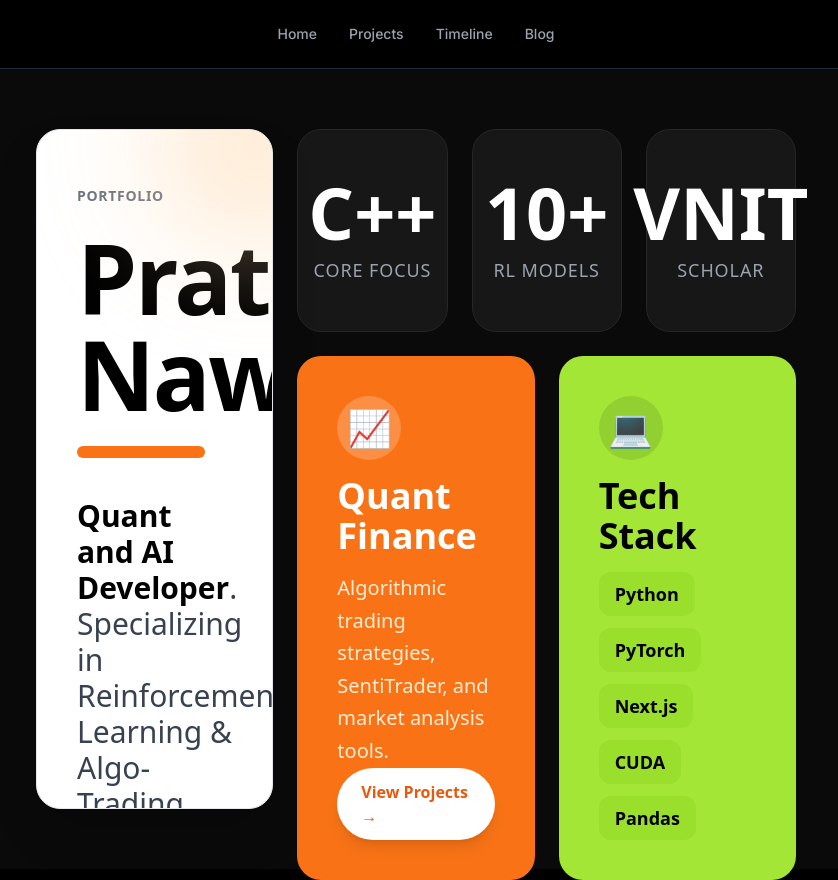
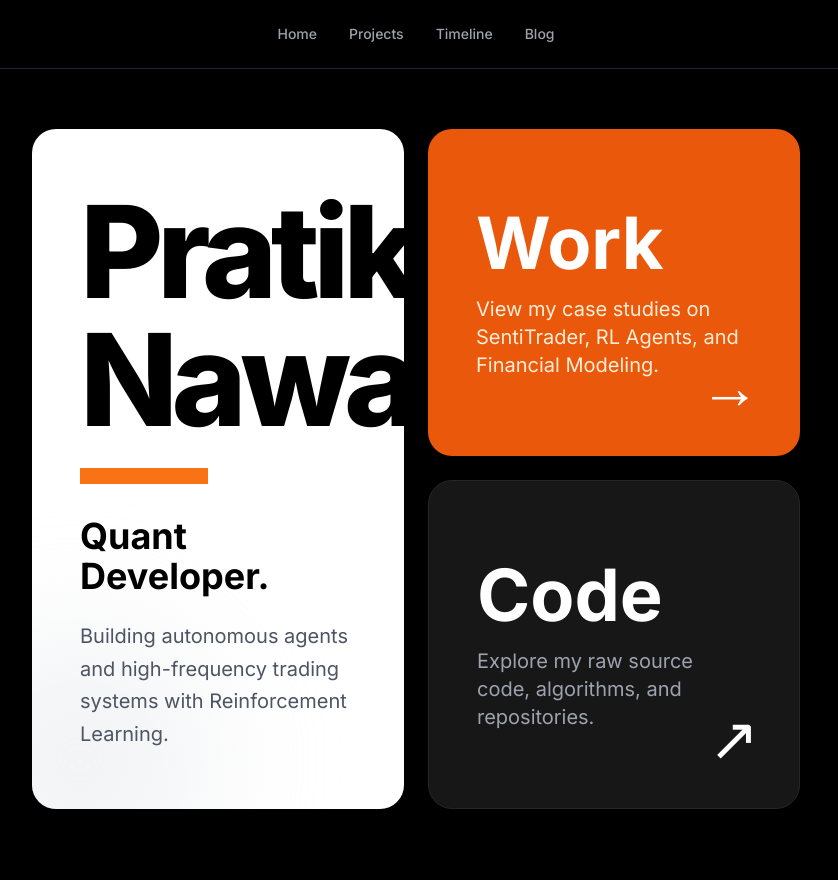
Before and after one commit to pratik-n30/my-portfolio, a Next.js app: page / in a window 1280 px wide. Shown: the whole page, without its empty margins (224-1062 px from the left). Built offline with nearby package versions, Linux system fonts and the light colour scheme.

Commit message:
Bio updated

```diff
--- a/app/page.tsx
+++ b/app/page.tsx
@@ -2,109 +2,74 @@ import Link from 'next/link';
 
 export default function Home() {
   return (
-    <main className="min-h-screen bg-neutral-950 text-white p-4 md:p-8 font-sans flex flex-col justify-center">
+    <main className="min-h-screen bg-black text-white p-6 md:p-12 flex items-center justify-center">
 
-      {/* CHANGE: Removed 'max-w-6xl' and replaced with 'w-full max-w-[95%]'
-         This forces the grid to stretch across your entire landscape monitor.
+      {/* w-full = Use 100% of available width
+         max-w-[1600px] = Stop growing only on massive 4k screens
       */}
-      <div className="w-full max-w-[95%] mx-auto grid grid-cols-1 lg:grid-cols-3 gap-6 h-[85vh]">
+      <div className="w-full max-w-[1600px] grid grid-cols-1 md:grid-cols-2 gap-6 h-[85vh]">
 
-        {/* 1. THE PROFILE CARD (Left Column - Text Only) */}
-        <div className="lg:col-span-1 bg-white text-black rounded-3xl p-10 flex flex-col justify-between border border-gray-200 shadow-2xl relative overflow-hidden h-full">
+        {/* LEFT COLUMN: Identity (Clean, White, Simple) */}
+        <div className="bg-white text-black rounded-3xl p-12 flex flex-col justify-center shadow-2xl relative overflow-hidden">
 
-          <div className="absolute top-0 right-0 w-48 h-48 bg-orange-200 rounded-full blur-3xl -mr-20 -mt-20 opacity-60"></div>
-
-          <div className="mt-4">
-            <h5 className="text-gray-500 font-bold tracking-wider uppercase text-sm mb-6">Portfolio</h5>
-
-            <h1 className="text-6xl xl:text-8xl font-extrabold tracking-tight mb-6 leading-[0.9]">
+          <div className="z-10">
+            <h1 className="text-7xl md:text-9xl font-extrabold tracking-tighter mb-6 leading-none">
               Pratik <br /> Nawale
             </h1>
 
-            <div className="h-3 w-32 bg-orange-500 mb-10 rounded-full"></div>
+            <div className="h-4 w-32 bg-orange-500 mb-8"></div>
 
-            <p className="text-2xl xl:text-3xl text-gray-700 leading-relaxed font-medium max-w-md">
-              <span className="text-black font-bold">Quant and AI Developer</span>. <br />
-              Specializing in <br/> Reinforcement Learning & Algo-Trading.
+            <h2 className="text-3xl md:text-4xl font-bold mb-6">
+              Quant Developer.
+            </h2>
+
+            <p className="text-xl text-gray-600 max-w-lg leading-relaxed">
+              Building autonomous agents and high-frequency trading systems with Reinforcement Learning.
             </p>
           </div>
 
-          {/* Social Icons / Links */}
-          <div className="flex flex-col gap-4 mb-4">
-            <a
-              href="https://github.com/pratik-n30"
-              target="_blank"
-              className="flex items-center justify-between px-8 py-5 bg-black text-white rounded-2xl hover:bg-gray-800 transition group text-lg"
-            >
-              <span className="font-bold">GitHub Profile</span>
-              <span className="group-hover:translate-x-1 transition">→</span>
-            </a>
-            <a
-              href="mailto:your-email@example.com"
-              className="flex items-center justify-between px-8 py-5 bg-gray-100 text-black rounded-2xl hover:bg-gray-200 transition group text-lg"
-            >
-              <span className="font-bold">Contact Me</span>
-              <span className="group-hover:translate-x-1 transition">→</span>
-            </a>
-          </div>
+          {/* Decorative Blur (Optional, subtle) */}
+          <div className="absolute -bottom-20 -left-20 w-64 h-64 bg-gray-200 rounded-full blur-3xl opacity-50"></div>
         </div>
 
-        {/* 2. THE RIGHT SIDE (Stats + Cards) */}
-        <div className="lg:col-span-2 flex flex-col gap-6 h-full">
+        {/* RIGHT COLUMN: Navigation (Big, Bold Buttons) */}
+        <div className="flex flex-col gap-6 h-full">
 
-          {/* Top Row: STATS (Made taller to fill space) */}
-          <div className="grid grid-cols-3 gap-6 h-1/3">
-            <div className="bg-neutral-900 rounded-3xl flex flex-col justify-center items-center text-center border border-neutral-800 hover:bg-neutral-800 transition">
-              <h2 className="text-5xl xl:text-7xl font-bold text-white mb-2">C++</h2>
-              <p className="text-gray-400 text-sm xl:text-lg uppercase tracking-wider">Core Focus</p>
+          {/* Top Block: PROJECTS (Orange) */}
+          <Link
+            href="/projects"
+            className="group flex-1 bg-orange-600 rounded-3xl p-12 flex flex-col justify-center transition hover:bg-orange-500 relative overflow-hidden"
+          >
+            <div className="z-10">
+              <h3 className="text-5xl md:text-7xl font-bold mb-4">Work</h3>
+              <p className="text-xl text-orange-100 max-w-md">
+                View my case studies on SentiTrader, RL Agents, and Financial Modeling.
+              </p>
             </div>
-            <div className="bg-neutral-900 rounded-3xl flex flex-col justify-center items-center text-center border border-neutral-800 hover:bg-neutral-800 transition">
-              <h2 className="text-5xl xl:text-7xl font-bold text-white mb-2">10+</h2>
-              <p className="text-gray-400 text-sm xl:text-lg uppercase tracking-wider">RL Models</p>
+            {/* Arrow Icon */}
+            <div className="absolute bottom-10 right-10 text-6xl group-hover:translate-x-4 transition transform">
+              →
             </div>
-            <div className="bg-neutral-900 rounded-3xl flex flex-col justify-center items-center text-center border border-neutral-800 hover:bg-neutral-800 transition">
-              <h2 className="text-5xl xl:text-7xl font-bold text-white mb-2">VNIT</h2>
-              <p className="text-gray-400 text-sm xl:text-lg uppercase tracking-wider">Scholar</p>
+          </Link>
+
+          {/* Bottom Block: GITHUB (Dark Gray) */}
+          <a
+            href="https://github.com/pratik-n30"
+            target="_blank"
+            className="group flex-1 bg-neutral-900 rounded-3xl p-12 flex flex-col justify-center transition hover:bg-neutral-800 border border-neutral-800 relative"
+          >
+            <div className="z-10">
+              <h3 className="text-5xl md:text-7xl font-bold mb-4 text-white">Code</h3>
+              <p className="text-xl text-gray-400 max-w-md">
+                Explore my raw source code, algorithms, and repositories.
+              </p>
             </div>
-          </div>
+             {/* Arrow Icon */}
+             <div className="absolute bottom-10 right-10 text-6xl text-white group-hover:translate-x-4 transition transform">
+              ↗
+            </div>
+          </a>
 
-          {/* Bottom Row: COLORED CARDS (Fills remaining height) */}
-          <div className="grid grid-cols-1 md:grid-cols-2 gap-6 h-2/3">
-
-            {/* Orange Card */}
-            <Link href="/projects" className="group bg-orange-500 rounded-3xl p-10 flex flex-col justify-between transition transform hover:scale-[1.01] border-none">
-              <div className="w-16 h-16 bg-white/20 rounded-full flex items-center justify-center mb-4 text-white text-4xl">
-                📈
-              </div>
-              <div>
-                <h3 className="text-4xl font-bold text-white mb-4">Quant Finance</h3>
-                <p className="text-orange-100 font-medium text-xl leading-relaxed">
-                  Algorithmic trading strategies, SentiTrader, and market analysis tools.
-                </p>
-              </div>
-              <div className="flex justify-end">
-                <span className="bg-white text-orange-600 px-6 py-3 rounded-full font-bold text-base shadow-lg group-hover:shadow-xl transition">View Projects &rarr;</span>
-              </div>
-            </Link>
-
-            {/* Lime Card */}
-            <div className="bg-lime-400 rounded-3xl p-10 flex flex-col justify-between text-black">
-              <div className="w-16 h-16 bg-black/10 rounded-full flex items-center justify-center mb-4 text-black text-4xl">
-                💻
-              </div>
-              <div>
-                <h3 className="text-4xl font-bold mb-4">Tech Stack</h3>
-                <div className="flex flex-wrap gap-3">
-                   <span className="px-4 py-2 bg-lime-500/30 rounded-xl font-bold text-lg">Python</span>
-                   <span className="px-4 py-2 bg-lime-500/30 rounded-xl font-bold text-lg">PyTorch</span>
-                   <span className="px-4 py-2 bg-lime-500/30 rounded-xl font-bold text-lg">Next.js</span>
-                   <span className="px-4 py-2 bg-lime-500/30 rounded-xl font-bold text-lg">CUDA</span>
-                   <span className="px-4 py-2 bg-lime-500/30 rounded-xl font-bold text-lg">Pandas</span>
-                </div>
-              </div>
-            </div>
-
-          </div>
         </div>
       </div>
 
```
